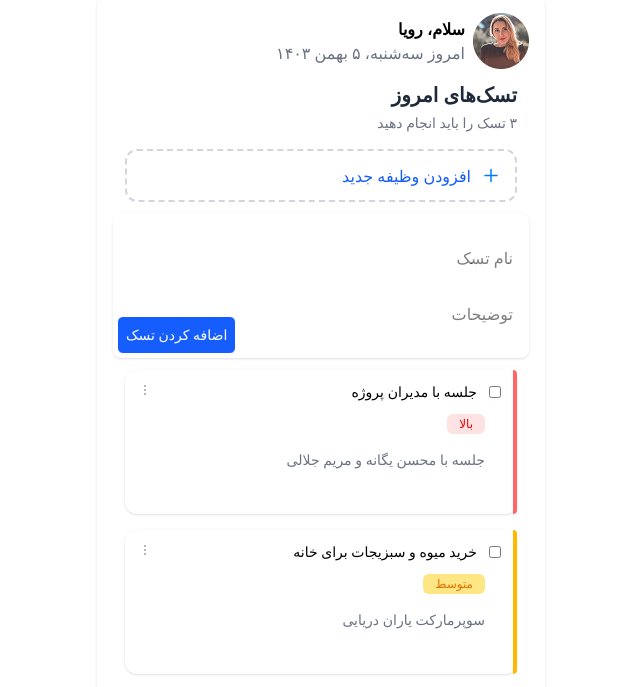
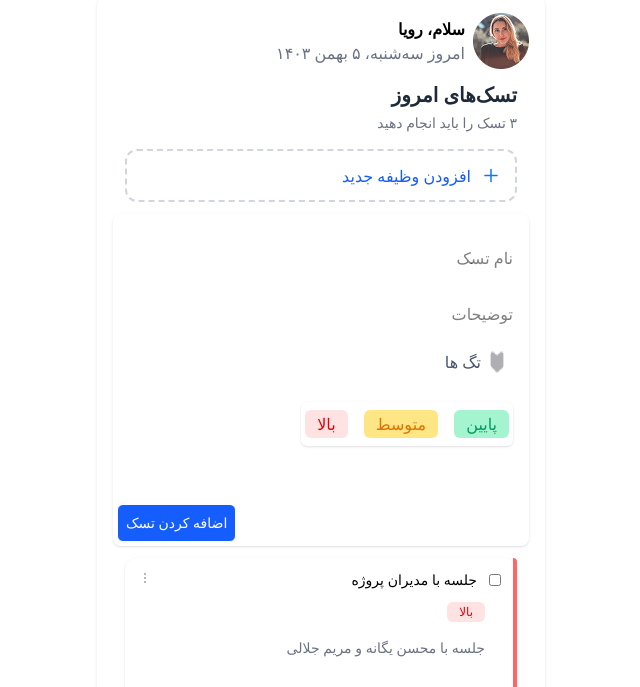
Before and after one commit to yatiwer/todolist, a website: page index.html in a window 1280 px wide. Both pictures are taken after a click on the button "افزودن وظیفه جدید". Shown: the part 103-790 px from the top of the page, without its empty margins (319-959 px from the left). Drawn offline with nearby package versions, Linux system fonts and the light colour scheme.

Commit message:
show and style priority tag in task form

```diff
--- a/index.html
+++ b/index.html
@@ -92,10 +92,21 @@
             <button class="add-task-btn text-blue-600 hover:cursor-pointer">افزودن وظیفه جدید</button>
           </div>
         </div>
-        <form class="task-From container mx-auto p-4 rounded-lg shadow relative hidden" action="">
+        <form class="task-From container mx-auto p-4 rounded-lg shadow hidden relative" action="">
           <input class="block py-4" type="text" id="title" placeholder="نام تسک">
           <input class="block py-4" type="text" id="description" placeholder="توضیحات">
-          <button type="submit" class="submit-task-btn text-sm p-2 text-white border bg-blue-600 rounded-md hover:cursor-pointer absolute left-1 bottom-1">اضافه کردن تسک</button>
+          <div class="flex gap-2 p-2">
+            <img src="./assets/images/tag-right.png" alt="">
+            <p class="text-slate-600 text-sx">تگ ها</p>
+          </div>
+          <div class="inline-block my-5 bg-white shadow rounded-md">
+            <button class="px-3 py-0.5 rounded-md text-emerald-600 bg-emerald-200 m-1">پایین</button>
+            <button class="px-3 py-0.5 rounded-md text-amber-600 bg-amber-200 m-2">متوسط</button>
+            <button class="px-3 py-0.5 rounded-md bg-red-100 text-red-600 m-1">بالا</button>
+          </div>
+          <div class=" flex my-8">
+            <button type="submit" class="submit-task-btn text-sm p-2 text-white border bg-blue-600 rounded-md hover:cursor-pointer absolute left-1 bottom-1">اضافه کردن تسک</button>
+          </div>
         </form>
         <ul class="space-y-3 gap-1 md:space-y-4 p-3">
           <li class="relative bg-white shadow rounded-xl p-3 pr-4">
```
Also changed, not shown: assets/images/Tag.png (added), assets/images/remove.png (added), assets/images/tag-right.png (added), main.js (line endings or trailing spaces).
